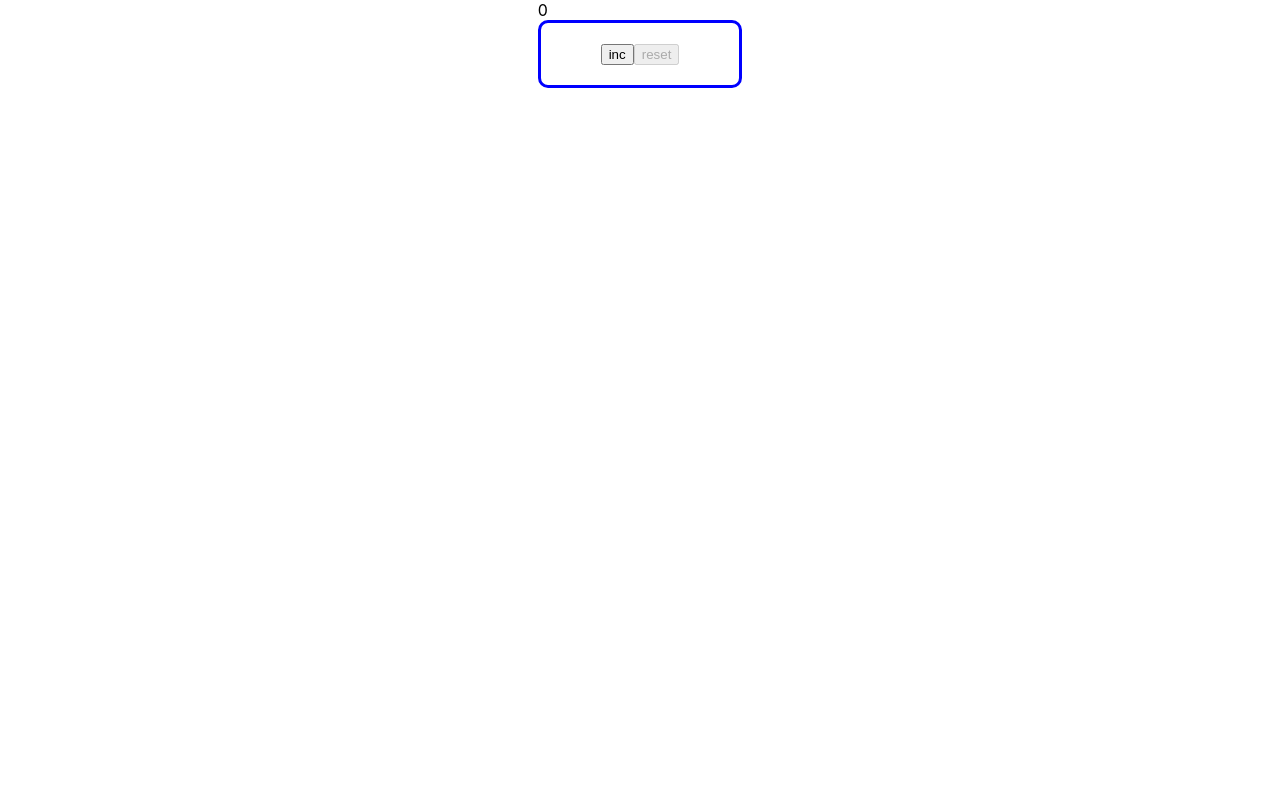
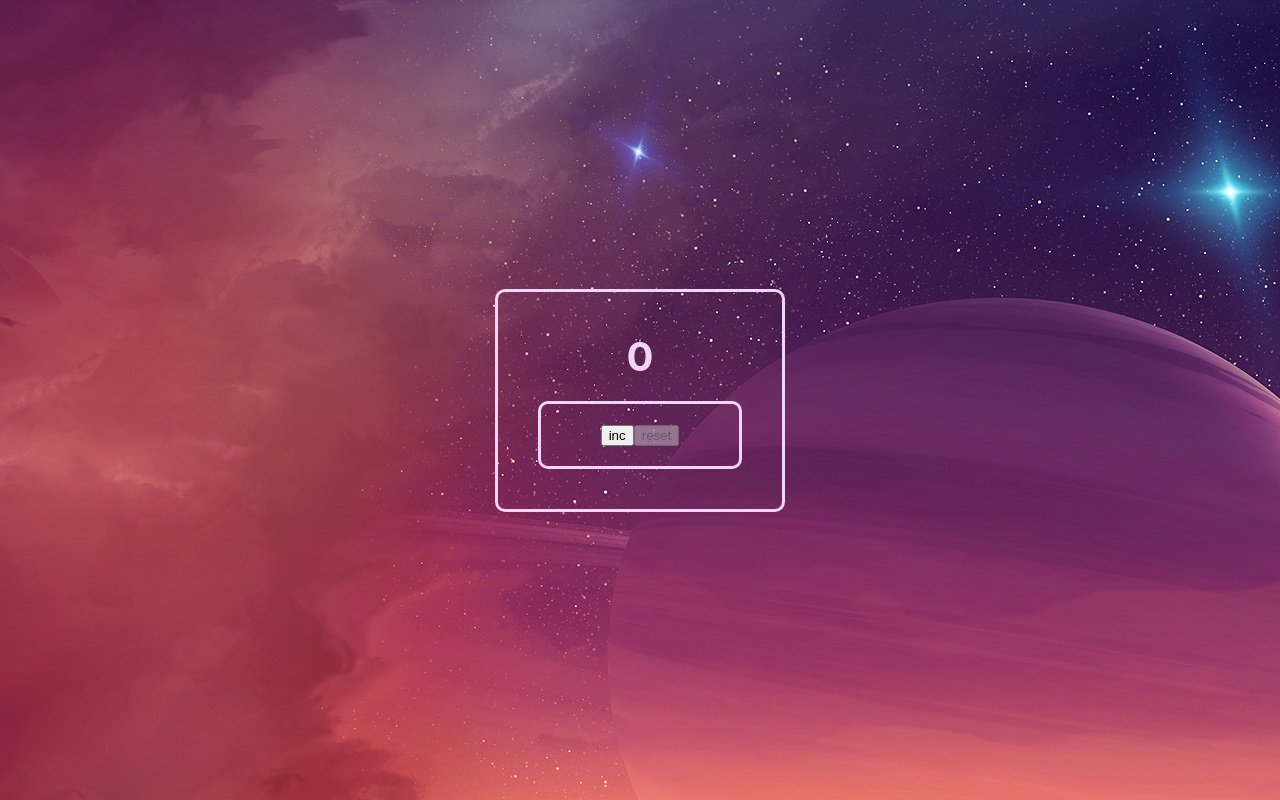
Before and after one commit to volhaf/counter, a React (Create React App) app: page / in a window 1280 px wide. Built offline with nearby package versions, Linux system fonts and the light colour scheme.

Commit message:
add styled and background-image

```diff
--- a/src/App.css
+++ b/src/App.css
@@ -1,20 +1,32 @@
 .App {
   display: flex;
-  margin: 0 auto;
+  height: 100vh;
+  background-image: url("cosmos.jpg");
 
 }
 
 .counter {
   display: flex;
   flex-direction: column;
+  margin: auto auto;
+  border: 3px solid rgb(241, 212, 247);
+  border-radius: 10px;
+  padding: 40px;
+}
+
+.number {
+  display: flex;
   margin: 0 auto;
+  padding: 0 20px 20px;
+  font-size:40px;
+  font-weight: bold;
+  color: rgb(241, 212, 247);
+}
 
-}
 
 .button_conteiner {
   display: flex;
-  border: 3px solid blue;
+  border: 3px solid rgb(241, 212, 247);
   border-radius: 10px;
   padding: 20px 60px
-
 }
--- a/src/components/Counter.tsx
+++ b/src/components/Counter.tsx
@@ -11,15 +11,13 @@ export function Counter ({}:CounterPropsType): any {
         const incClickHandler = () => {
             if (count < 5) setCount(count + 1)
             }
-
         const resetClickHandler = () => {
             setCount(0)
         }
 
-
         return (
             <div className={'counter'}>
-                <div>{count}</div>
+                <div className={'number'}>{count}</div>
                     <div className={'button_conteiner'}>
                         <Button
                             onClick={incClickHandler}
@@ -31,6 +29,6 @@ export function Counter ({}:CounterPropsType): any {
                             title={'reset'}
                             disabled={count === 0}/>
                     </div>
-
-            </div>)
+            </div>
+        )
     }
```
Also changed, not shown: src/cosmos.jpg (added). Lines whose indentation alone changed are shown as unchanged.
